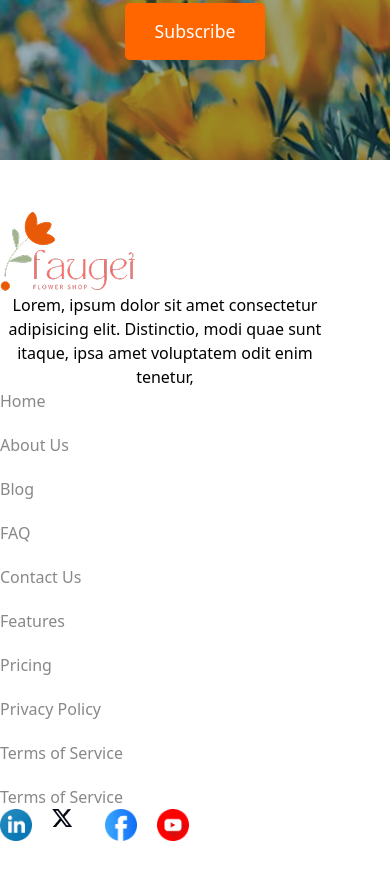
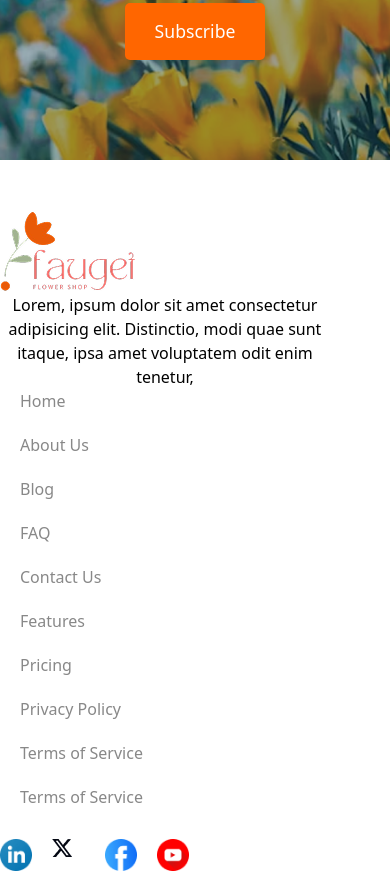
Before and after one commit to riyadnr71/B12A02-Responsive-Flowers, a plain HTML site: page index.html in a window 390 px wide. Shown: the part 4586-5457 px from the top of the page. Before the commit the page ends 5427 px from the top, so only its background shows below. Drawn offline with nearby package versions, Linux system fonts and the light colour scheme.

Commit message:
added footer

```diff
--- a/style/style.css
+++ b/style/style.css
@@ -555,6 +555,14 @@ footer{
    align-items: center;
 }
 
+.footer-nav-logo{
+    margin-top: 30px;
+}
+
+.footer-navber, .footer-navbar-iteam{
+    margin-left: 10px;
+}
+
 
 
 
```
